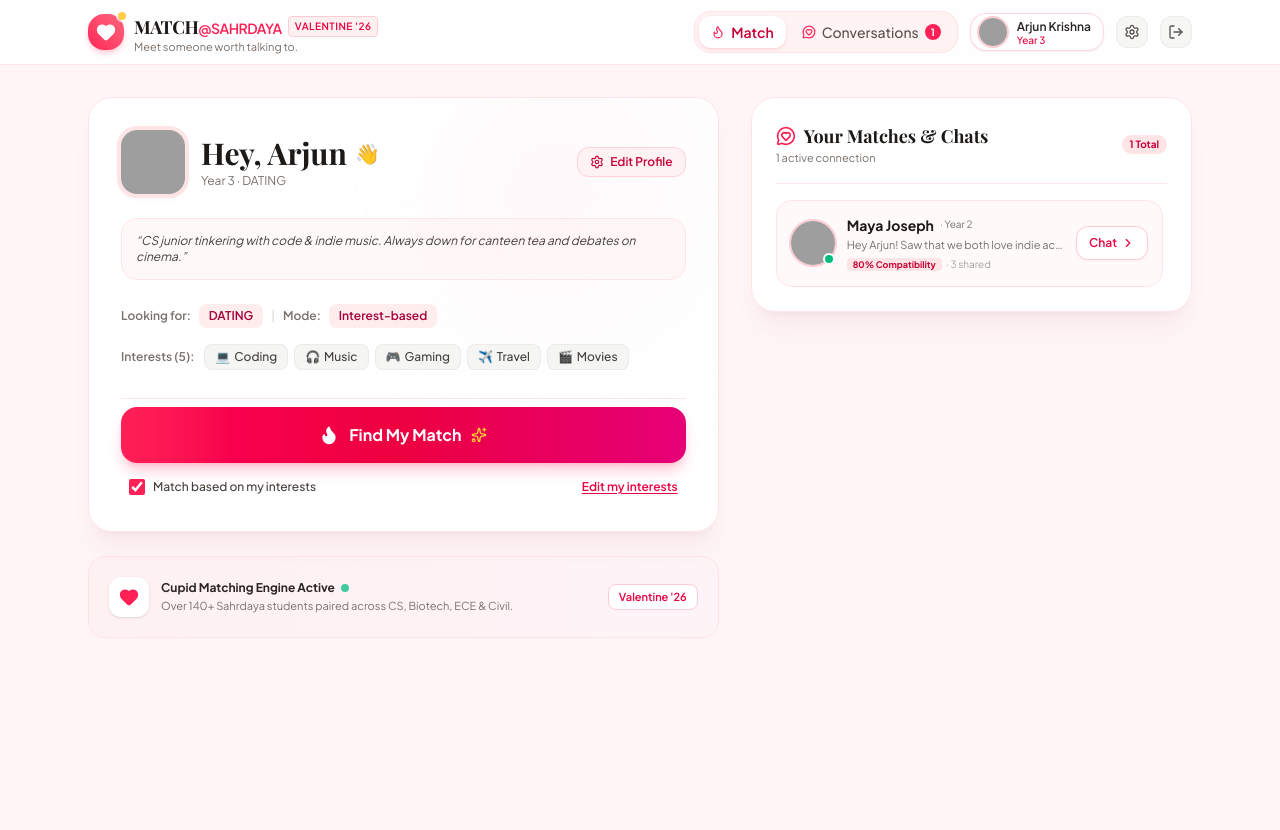
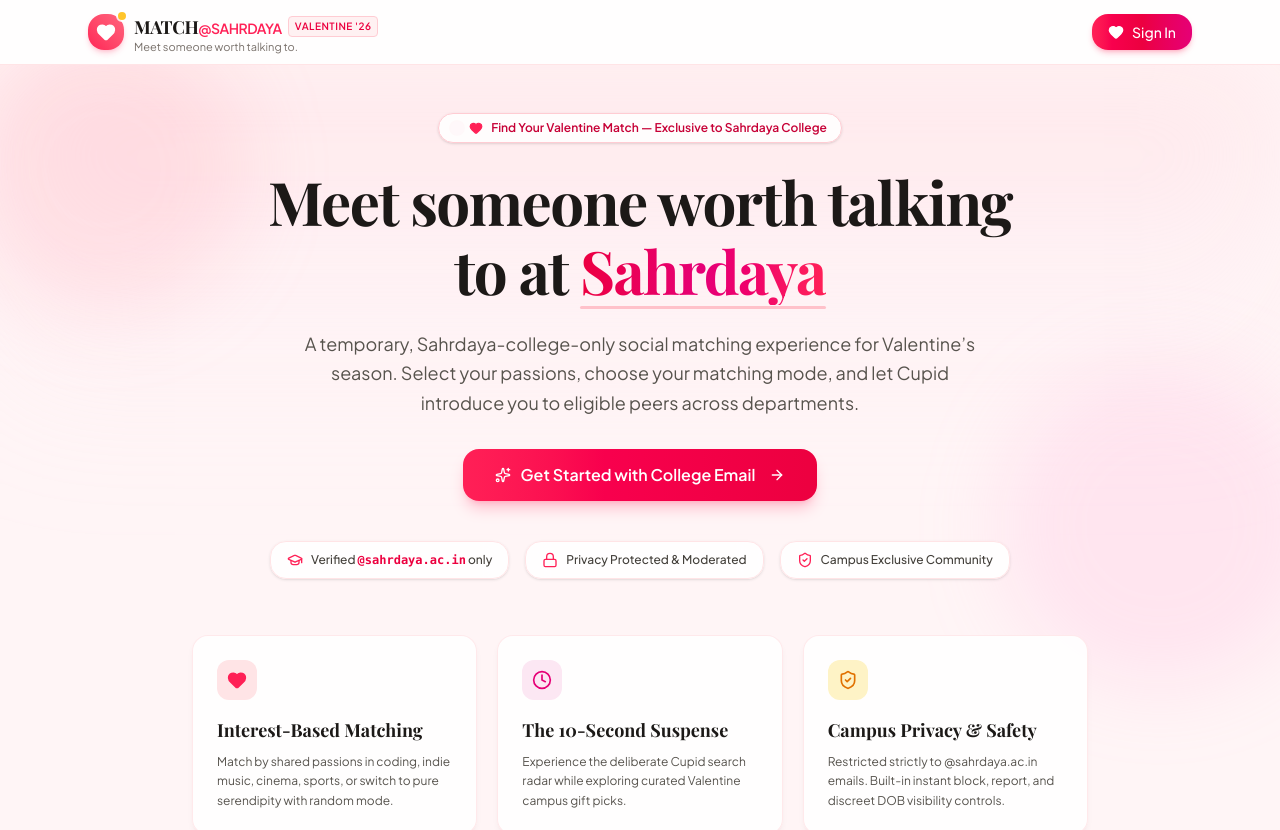
Before and after one commit to ARJuice/Web-PBL, a Next.js app: page / in a window 1280 px wide. Shown: the top 830 px of the page. Before the commit the page ends 800 px from the top, so only its background shows below. Built offline with nearby package versions, Linux system fonts and the light colour scheme; grey boxes are pictures that could not be loaded; a web font is replaced by a local one.

Commit message:
refactor(app): remove unused test user switching handlers and clean up root page

```diff
--- a/app/page.tsx
+++ b/app/page.tsx
@@ -1,6 +1,6 @@
 'use client';
 
-import React, { useState, useEffect, useCallback } from 'react';
+import React, { useState, useCallback } from 'react';
 import { Navbar } from '@/components/Navbar';
 import { LandingView } from '@/components/LandingView';
 import { LoginModal } from '@/components/LoginModal';
@@ -39,7 +39,6 @@ import {
   blockUser,
   reportUser,
   setCurrentUserId,
-  saveMatches,
 } from '@/lib/storage';
 
 export default function HomePage() {
@@ -110,24 +109,9 @@ export default function HomePage() {
     }
   };
 
-  // Quick switch user for testing (multi-user testing)
-  const handleSwitchUser = (user: User) => {
-    setCurrentUserId(user.id);
-    setCurrentUser(user);
-    setMatches(getStoredMatches());
-    setConversations(getStoredConversations());
-    setMessages(getStoredMessages());
-
-    if (!user.profileCompleted) {
-      setActiveView('onboarding');
-    } else {
-      setActiveView('dashboard');
-    }
-    addToast('info', `Switched active session to ${user.profile?.displayName || user.email}`);
-  };
-
   // Logout
   const handleLogout = () => {
+    setCurrentUserId(null);
     setCurrentUser(null);
     setSettingsModalOpen(false);
     setActiveView('landing');
--- a/lib/storage.ts
+++ b/lib/storage.ts
@@ -42,27 +42,26 @@ export function saveUsers(users: User[]): void {
   localStorage.setItem(STORAGE_KEYS.USERS, JSON.stringify(users));
 }
 
-export function getCurrentUserId(): string {
-  if (!isClient()) return 'user-arjun';
-  const id = localStorage.getItem(STORAGE_KEYS.CURRENT_USER_ID);
-  if (!id) {
-    localStorage.setItem(STORAGE_KEYS.CURRENT_USER_ID, 'user-arjun');
-    return 'user-arjun';
-  }
-  return id;
+export function getCurrentUserId(): string | null {
+  if (!isClient()) return null;
+  return localStorage.getItem(STORAGE_KEYS.CURRENT_USER_ID);
 }
 
-export function setCurrentUserId(id: string): void {
+export function setCurrentUserId(id: string | null): void {
   if (!isClient()) return;
-  localStorage.setItem(STORAGE_KEYS.CURRENT_USER_ID, id);
+  if (id) {
+    localStorage.setItem(STORAGE_KEYS.CURRENT_USER_ID, id);
+  } else {
+    localStorage.removeItem(STORAGE_KEYS.CURRENT_USER_ID);
+  }
 }
 
 export function getCurrentUser(): User | null {
+  const id = getCurrentUserId();
+  if (!id) return null;
   const users = getStoredUsers();
-  const id = getCurrentUserId();
   const found = users.find((u) => u.id === id);
-  if (found) return found;
-  return users[0] || null;
+  return found || null;
 }
 
 export function loginWithEmail(email: string): User {
@@ -271,8 +270,9 @@ export function blockUser(userIdToBlock: string): void {
   const currentUserId = getCurrentUserId();
   const updatedMatches = matches.map((m) => {
     if (
-      (m.userAId === currentUserId && m.userBId === userIdToBlock) ||
-      (m.userBId === currentUserId && m.userAId === userIdToBlock)
+      currentUserId &&
+      ((m.userAId === currentUserId && m.userBId === userIdToBlock) ||
+        (m.userBId === currentUserId && m.userAId === userIdToBlock))
     ) {
       return { ...m, status: 'BLOCKED' as const };
     }
```
